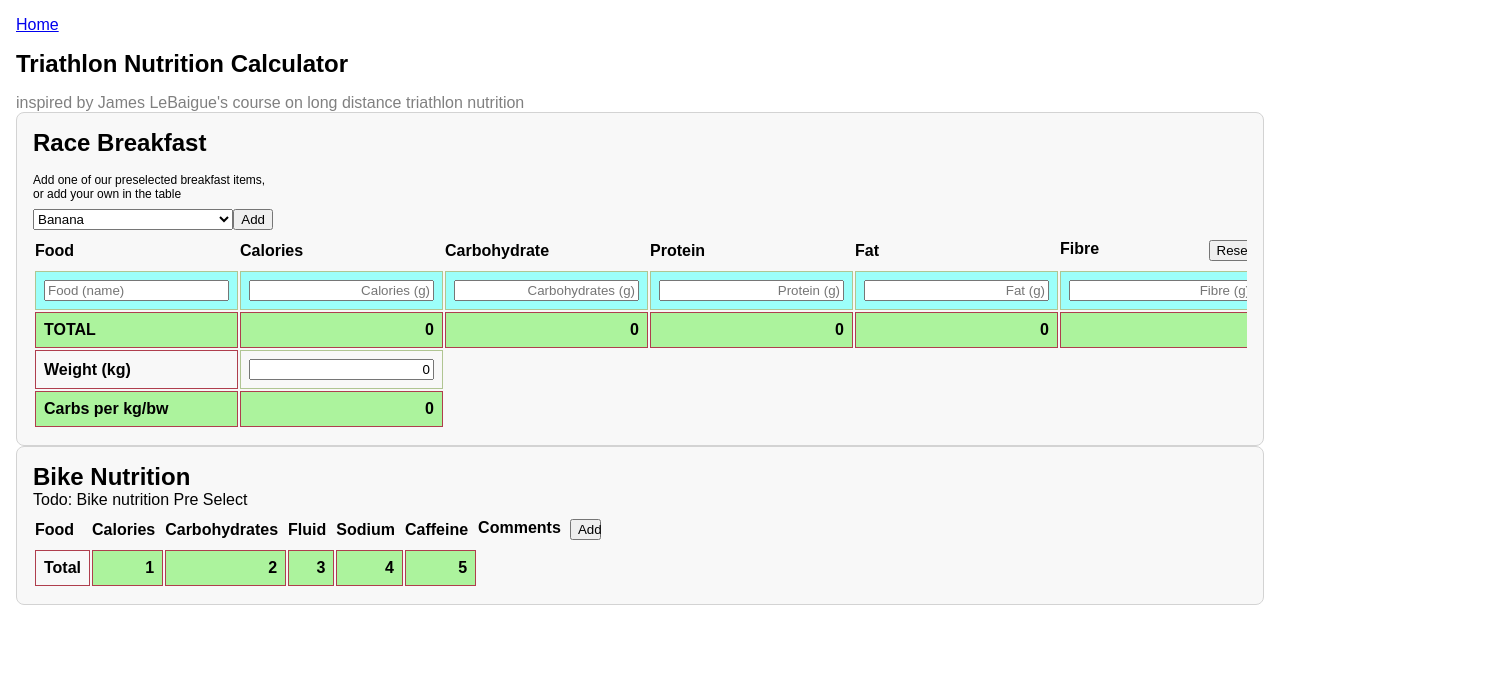
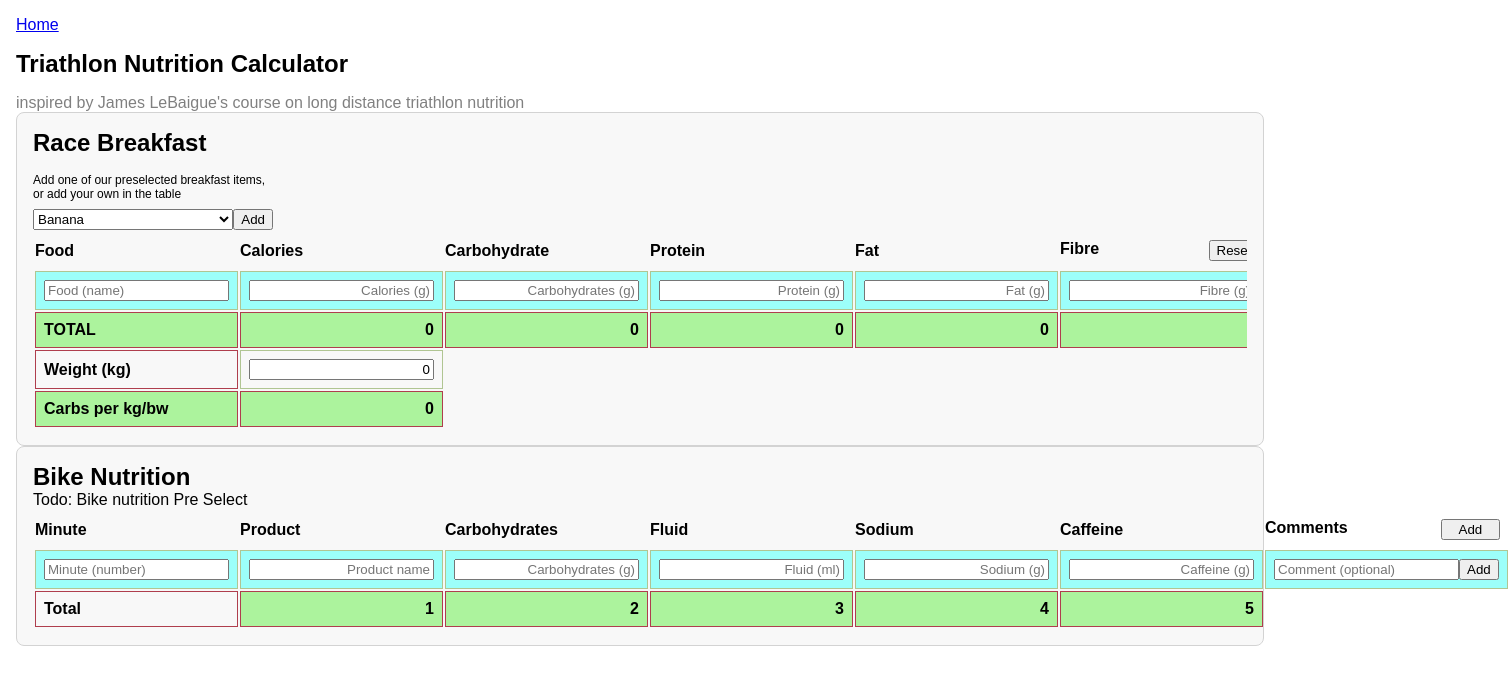
Before and after one commit to sascharissling/226tools-frontend, a React (Vite) app: page /nutrition-calculator in a window 1280 px wide. Shown: the top 684 px of the page, 1510 px wide, since content can reach past the window. Built offline with nearby package versions, Linux system fonts and the light colour scheme.

Commit message:
add bike nutrition table

```diff
--- a/src/components/bike-nutrition/index.tsx
+++ b/src/components/bike-nutrition/index.tsx
@@ -1,7 +1,8 @@
-import styled, { css } from "styled-components";
-import { Heading } from "../text";
+import styled, { css, useTheme } from "styled-components";
+import { Heading, Text } from "../text";
 import { useForm } from "react-hook-form";
 import { ReactElement, useState } from "react";
+import { v4 as uuidv4 } from "uuid";
 
 interface BikeNutritionItem {
   minute: number;
@@ -26,15 +27,15 @@ interface HeaderItem {
 const headerForm: HeaderItem[] = [
   {
     name: "minute",
-    label: "Food",
-    placeHolder: "Food (name)",
+    label: "Minute",
+    placeHolder: "Minute (number)",
     required: true,
     valueAsNumber: false,
   },
   {
     name: "product",
-    label: "Calories",
-    placeHolder: "Calories (g)",
+    label: "Product",
+    placeHolder: "Product name",
     valueAsNumber: true,
   },
   {
@@ -77,10 +78,20 @@ const headerForm: HeaderItem[] = [
 const BikeNutrition = () => {
   const [bikeNutrition, setBikeNutrition] = useState<BikeNutritionItem[]>([]);
   const {
-    register,
-    handleSubmit,
-    formState: { errors },
+    register: registerBike,
+    handleSubmit: handleSubmitBike,
+    formState: { errors: bikeErrors },
   } = useForm<BikeNutritionItem>();
+
+  const theme = useTheme();
+
+  const addBikeNutrition = (data: BikeNutritionItem) => {
+    const id = uuidv4();
+    setBikeNutrition((prevState) => [...prevState, { ...data, id }]);
+  };
+
+  console.log(bikeNutrition);
+
   return (
     <Section>
       <Heading as="h2" paddingBottom={0}>
@@ -89,10 +100,10 @@ const BikeNutrition = () => {
 
       <div>Todo: Bike nutrition Pre Select</div>
 
-      {/*<form*/}
-      {/*  onSubmit={handleSubmit(())}*/}
-      {/*  id="race-nutrition-item-form"*/}
-      {/*/>*/}
+      <form
+        onSubmit={handleSubmitBike(addBikeNutrition)}
+        id="bike-nutrition-item-form"
+      />
 
       <Table>
         <thead>
@@ -102,6 +113,29 @@ const BikeNutrition = () => {
                 {item.label}
                 {item.sibling}
               </TH>
+            ))}
+          </tr>
+          <tr>
+            {headerForm.map((item) => (
+              <TD
+                key={item.name}
+                backgroundColor={theme.colors.iceBlue}
+                separateItems={!!item.sibling}
+              >
+                <input
+                  {...registerBike(item.name, {
+                    required: item.required ?? false,
+                    valueAsNumber: item.valueAsNumber,
+                  })}
+                  placeholder={item.placeHolder}
+                  form="bike-nutrition-item-form"
+                  style={{
+                    textAlign: item.valueAsNumber ? "right" : "left",
+                  }}
+                />
+                {item.sibling}
+                {bikeErrors[item.name] && <Text>This field is required</Text>}
+              </TD>
             ))}
           </tr>
         </thead>
```
